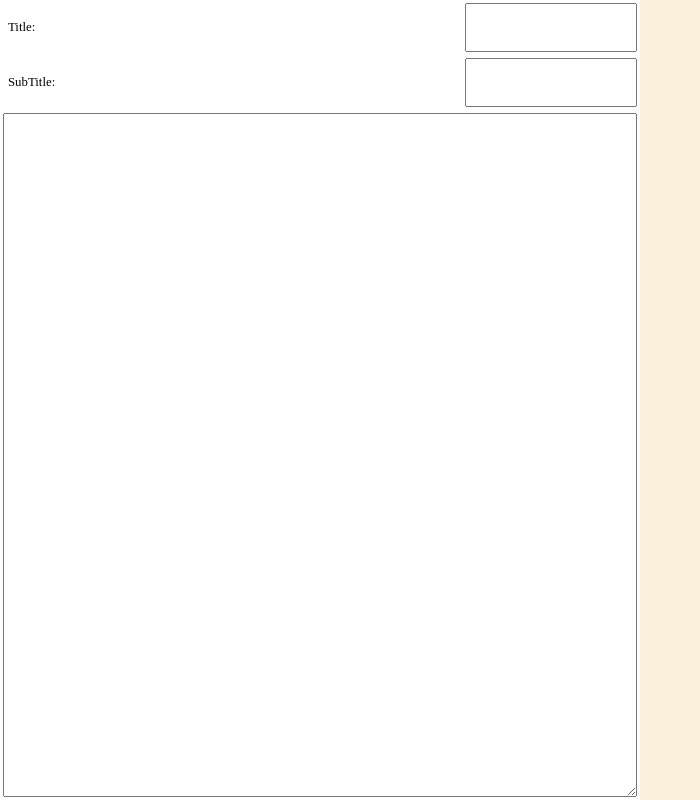
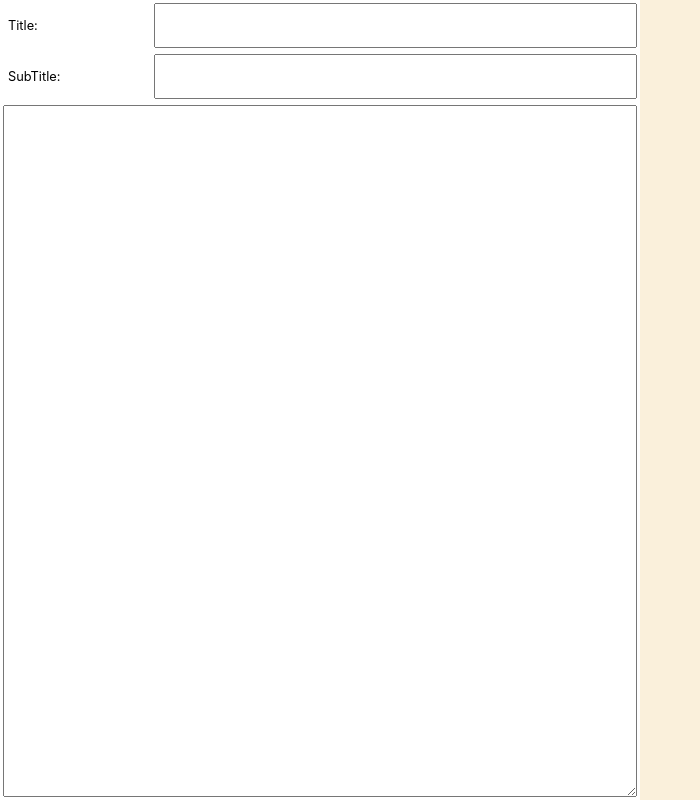
Before and after one commit to MinoruIshihara/ss_editor, a React (Create React App) app in the folder app/ss_editor/: page / in a window 1280 px wide. Shown: the whole page, without its empty margins (0-700 px from the left). Built offline with nearby package versions, Linux system fonts and the light colour scheme.

Commit message:
スタイル修正

```diff
--- a/app/ss_editor/src/components/HTMLEditor.jsx
+++ b/app/ss_editor/src/components/HTMLEditor.jsx
@@ -29,7 +29,6 @@ function renderChapters(chapters) {
       ${ renderSections(chapter) }\n
       `
   )
-  console.log(chapters_html_list);
   return chapters_html_list.join('\n')
 }
 
@@ -83,11 +82,11 @@ function HTMLEditor() {
       <div style={{ display: 'flex', flexFlow: 'column', width: '50%', height: '100%' }} >
         <div style = {{ display: 'flex', margin: '3px', justifyContent: 'space-between' }}>
           <p>Title: </p>
-          <input value={title} onChange={handleTitleChange}/>
+          <input value={title} onChange={handleTitleChange} style={{ width: '75%' }}/>
         </div>
         <div style = {{ display: 'flex', margin: '3px', justifyContent: 'space-between' }}>
           <p>SubTitle: </p>
-          <input value={subTitle} onChange={handleSubTitleChange}/>
+          <input value={subTitle} onChange={handleSubTitleChange} style={{ width: '75%' }}/>
         </div>
         <textarea
           value={htmlText}
--- a/app/ss_editor/src/components/styles/html5reset-1.6.1.css
+++ b/app/ss_editor/src/components/styles/html5reset-1.6.1.css
@@ -6,18 +6,19 @@ Author: Richard Clark - http://richclarkdesign.com
 Twitter: @rich_clark
 */
 
-html, body, div, span, object, iframe,
-h1, h2, h3, h4, h5, h6, p, blockquote, pre,
-abbr, address, cite, code,
-del, dfn, em, img, ins, kbd, q, samp,
-small, strong, sub, sup, var,
-b, i,
-dl, dt, dd, ol, ul, li,
-fieldset, form, label, legend,
-table, caption, tbody, tfoot, thead, tr, th, td,
-article, aside, canvas, details, figcaption, figure,
-footer, header, hgroup, menu, nav, section, summary,
-time, mark, audio, video {
+
+iframe html, iframe body, iframe div, iframe span, iframe object, iframe,
+iframe h1, iframe h2, iframe h3, iframe h4, iframe h5, iframe h6, iframe p, iframe blockquote, iframe pre,
+iframe abbr, iframe address, iframe cite, iframe code,
+iframe del, iframe dfn, iframe em, iframe img, iframe ins, iframe kbd, iframe q, iframe samp,
+iframe small, iframe strong, iframe sub, iframe sup, iframe var,
+iframe b, iframe i,
+iframe dl, iframe dt, iframe dd, iframe ol, iframe ul, iframe li,
+iframe fieldset, iframe form, iframe label, iframe legend,
+iframe table, iframe caption, iframe tbody, iframe tfoot, iframe thead, iframe tr, iframe th, iframe td,
+iframe article, iframe aside, iframe canvas, iframe details, iframe figcaption, iframe figure,
+iframe footer, iframe header, iframe hgroup, iframe menu, iframe nav, iframe section, iframe summary,
+iframe time, iframe mark, iframe audio, iframe video {
     margin:0;
     padding:0;
     border:0;
@@ -27,9 +28,11 @@ time, mark, audio, video {
     background:transparent;
 }
 
-body {
+
+iframe {
     line-height:1;
 }
+
 
 article,aside,details,figcaption,figure,
 footer,header,hgroup,menu,nav,section {
@@ -58,14 +61,12 @@ a {
     background:transparent;
 }
 
-/* change colours to suit your needs */
 ins {
     background-color:#ff9;
     color:#000;
     text-decoration:none;
 }
 
-/* change colours to suit your needs */
 mark {
     background-color:#ff9;
     color:#000;
@@ -87,7 +88,6 @@ table {
     border-spacing:0;
 }
 
-/* change border colour to suit your needs */
 hr {
     display:block;
     height:1px;
--- a/app/ss_editor/src/components/styles/style.css
+++ b/app/ss_editor/src/components/styles/style.css
@@ -1,10 +1,10 @@
 @charset "UTF-8";
-/* @import url("html5reset-1.6.1.css"); */
+@import url("html5reset-1.6.1.css");
 @import url('https://fonts.googleapis.com/css2?family=Noto+Serif+JP&display=swap');
 
 /* ↓レイアウト↓ */
 
-*{
+iframe *{
     line-height:150%;
     font-family: 'Noto Serif JP', serif;
 }
```
